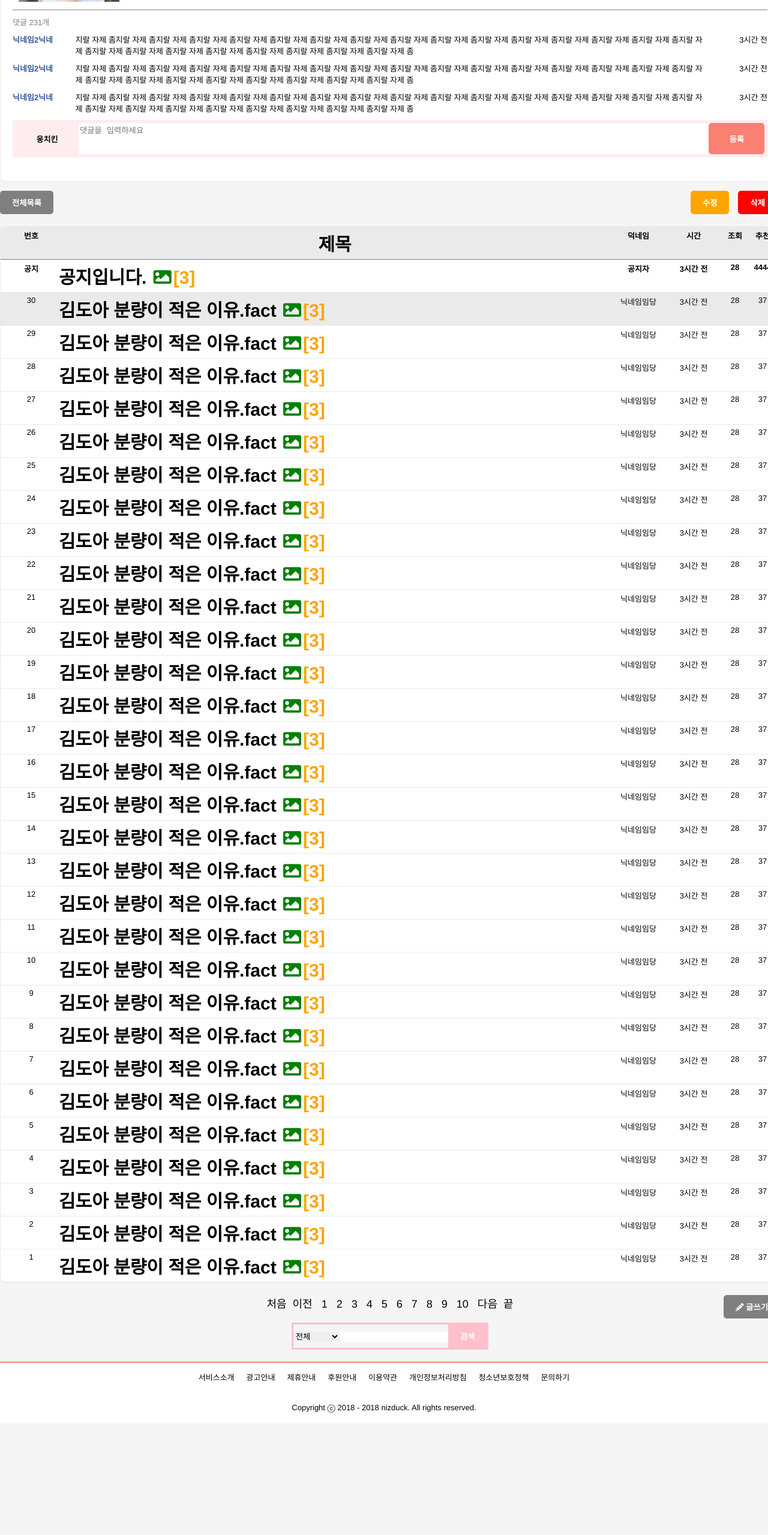
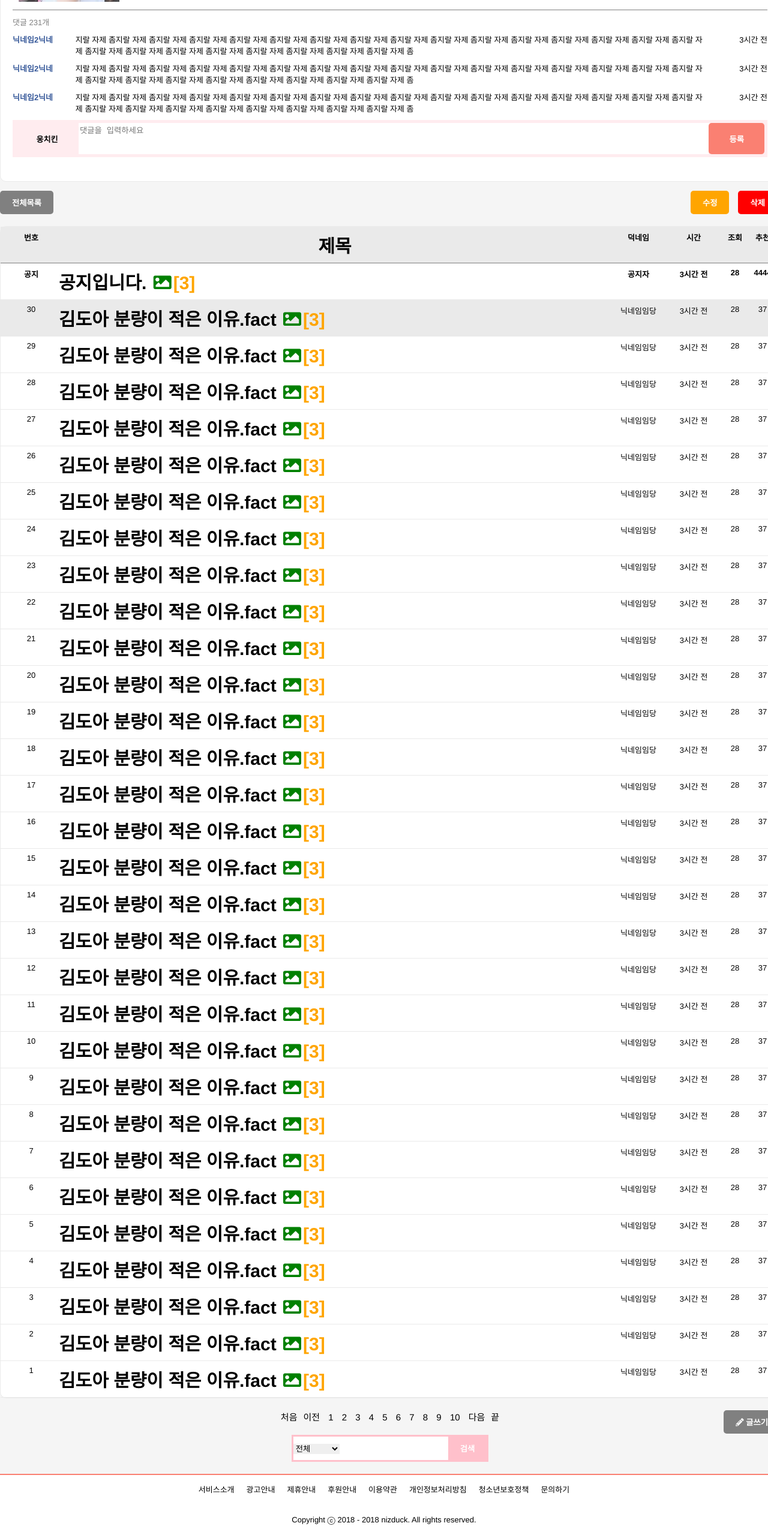
Before and after one commit to chawnsnd/nizduck, a Vue app: page /lake/1/board/1 in a window 1280 px wide. Shown: the part 1190-3749 px from the top of the page at 60% size. Before the commit the page ends 3562 px from the top, so only its background shows below. Built offline with nearby package versions, Linux system fonts and the light colour scheme.

Commit message:
calendar 계속 업데이트 되도록  수정, 보드 사이즈 변경

```diff
--- a/src/components/lake/board/Board.vue
+++ b/src/components/lake/board/Board.vue
@@ -87,6 +87,7 @@ export default {
   margin-bottom: 20px;
   .search_bar{
     display: inline-block;
+    background-color: white;
     border: 3px solid pink;
     input, select{
       border: none;
@@ -99,7 +100,7 @@ export default {
 }
 
 .head, .notice, .article{
-  padding: 5px 5px;
+  padding: 8px 5px;
   border-bottom: 1px solid #eaeaea;
   cursor: pointer;
   display: flex;
@@ -134,6 +135,7 @@ export default {
 }
 .notice:hover, .article:hover{
   background-color: rgba(255, 192, 203, 0.2);
+  text-decoration: underline;
 }
 .active{
   background-color: #eaeaea
@@ -149,7 +151,7 @@ export default {
 .pagination{
   margin: 20px 0 20px 0;
   text-align: center;
-  font-size: 18px;
+  font-size: 15px;
   position: relative;
   span{
     cursor: pointer;
--- a/src/components/lake/calendar/Calendar.vue
+++ b/src/components/lake/calendar/Calendar.vue
@@ -111,6 +111,9 @@ export default {
   },
   mounted () {
     this.setToday()
+  },
+  updated () {
+    this.setCalendar();
   }
 }
 </script>
```
